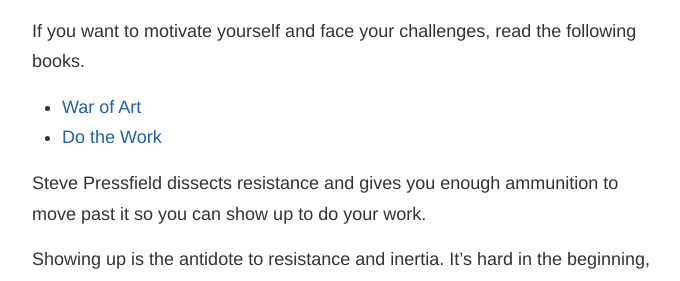
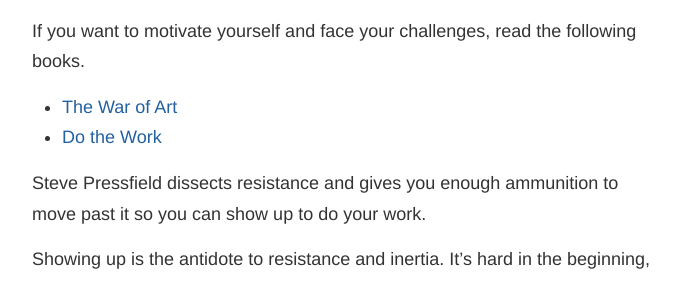
Before and after one commit to onewithnow/onewithnow.github.io, a Jekyll site: the page built from _posts/2011-12-22-show-up-for-your-party.md, in a window 1280 px wide and 900 px high, scrolled down 5258 px. Shown: the part 202-483 px from the top of the window, without its empty margins (293-973 px from the left). Built offline with Jekyll 4.4.1, drawn with Linux system fonts in a browser that asks for light colours; Markdown is read by kramdown in place of the engine named in the settings.

Commit message:
post edit

```diff
--- a/_posts/2011-12-22-show-up-for-your-party.md
+++ b/_posts/2011-12-22-show-up-for-your-party.md
@@ -116,7 +116,7 @@
 
 If you want to motivate yourself and face your challenges, read the following books.
 
-- [War of Art](http://www.amazon.com/War-Art-Through-Creative-Battles/dp/0446691437/ref=sr_1_1?ie=UTF8&qid=1324508481&sr=8-1)
+- [The War of Art](http://www.amazon.com/War-Art-Through-Creative-Battles/dp/0446691437/ref=sr_1_1?ie=UTF8&qid=1324508481&sr=8-1)
 - [Do the Work](http://www.amazon.com/Do-Work-Steven-Pressfield/dp/1936719010/ref=pd_sim_b_1)
 
 Steve Pressfield dissects resistance and gives you enough ammunition to move past it so you can show up to do your work.
```
